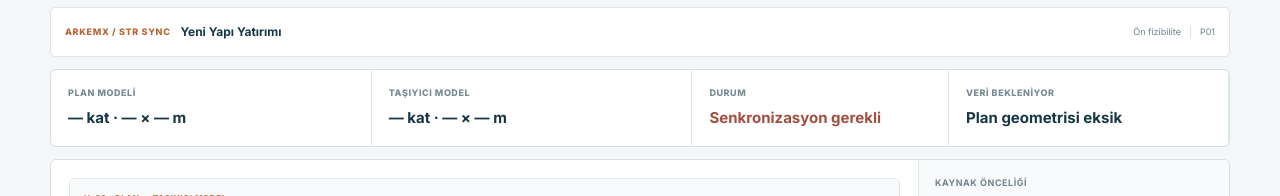
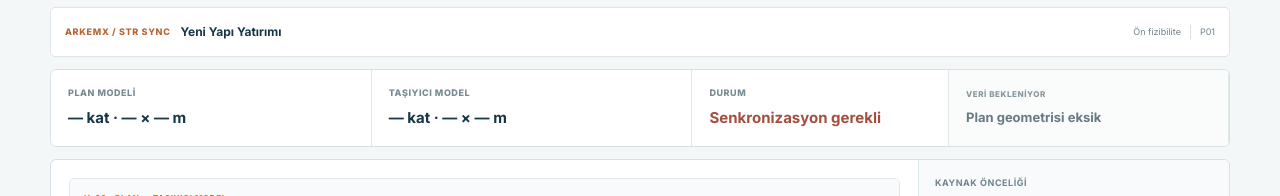
Before and after one commit to BuseIbsiroglu0637/arkemx-core-v1, a Next.js app: page /tasarim-calismalari/model-senkronizasyonu in a window 1280 px wide. Shown: the part 239-435 px from the top of the page. Built offline with nearby package versions, Linux system fonts and the light colour scheme.

Commit message:
style: fill completed structural sync summary state

```diff
--- a/app/tasarim-calismalari/model-senkronizasyonu/model-senkronizasyonu.css
+++ b/app/tasarim-calismalari/model-senkronizasyonu/model-senkronizasyonu.css
@@ -378,3 +378,35 @@
     grid-template-columns:1fr 1fr;
   }
 }
+
+
+/* Structural sync UX v2 · completed state */
+.arx-struct-sync-complete {
+  display:grid;
+  align-content:center;
+  min-height:76px;
+  padding:14px 17px;
+  background:#f4faf6;
+}
+.arx-struct-sync-complete span {
+  display:block;
+  color:#688073;
+  font-size:8px;
+  font-weight:800;
+  letter-spacing:.07em;
+}
+.arx-struct-sync-complete b {
+  display:block;
+  margin-top:6px;
+  color:#2f6549;
+  font-size:13px;
+}
+.arx-struct-sync-complete.pending {
+  background:#fafbfb;
+}
+.arx-struct-sync-complete.pending span {
+  color:#87979d;
+}
+.arx-struct-sync-complete.pending b {
+  color:#687b83;
+}
```
